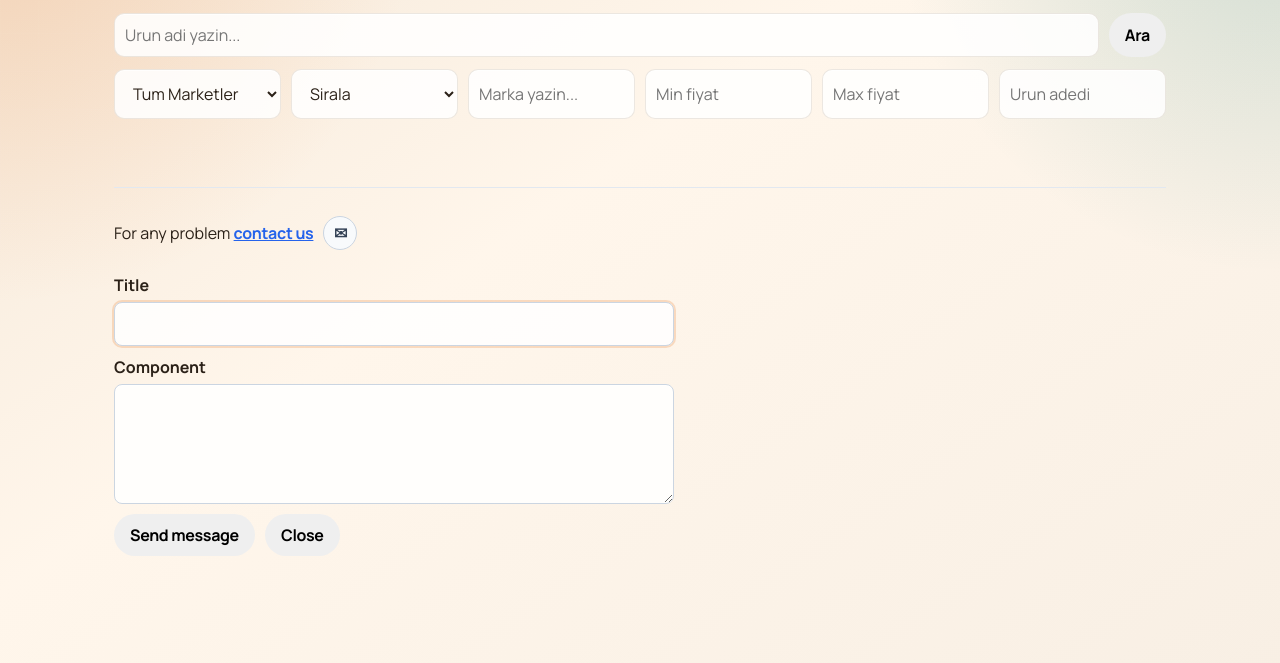
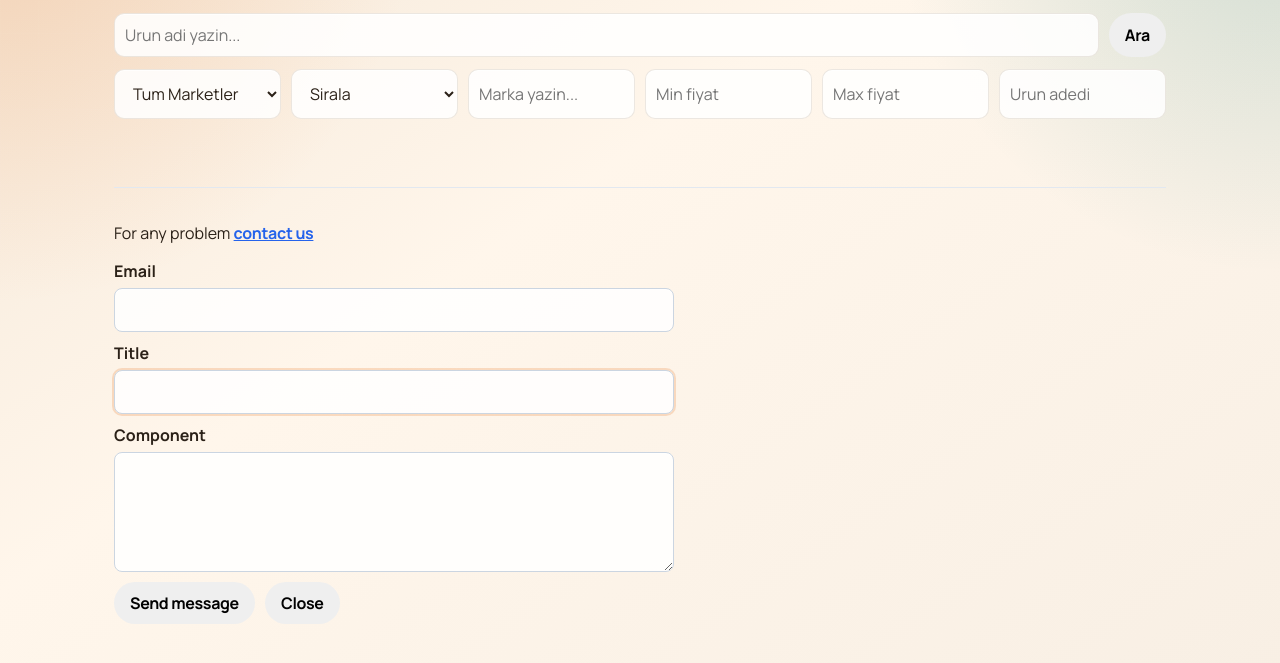
Before and after one commit to HADINAJIISTHEBEDT/market-scraper, a website: page index.html in a window 1280 px wide. Both pictures are taken after a click on the button "contact us". Shown: the part 119-782 px from the top of the page. Drawn offline with Linux system fonts and the light colour scheme.

Commit message:
Require email in contact form

```diff
--- a/frontend.js
+++ b/frontend.js
@@ -151,12 +151,11 @@ const I18N = {
     },
     contactPrompt: "For any problem ",
     contactButton: "contact us",
+    contactEmail: "Email",
     contactTitle: "Title",
     contactComponent: "Component",
     contactSubmit: "Send message",
     contactClose: "Close",
-    replyInfo: "You can read the replied emails there. To send a message press on contact us.",
-    replyInfoLabel: "Email replies",
   },
   en: {
     title: "Market Product Search",
@@ -186,12 +185,11 @@ const I18N = {
     },
     contactPrompt: "For any problem ",
     contactButton: "contact us",
+    contactEmail: "Email",
     contactTitle: "Title",
     contactComponent: "Component",
     contactSubmit: "Send message",
     contactClose: "Close",
-    replyInfo: "You can read the replied emails there. To send a message press on contact us.",
-    replyInfoLabel: "Email replies",
   },
   ar: {
     title: "بحث منتجات السوق",
@@ -220,12 +218,11 @@ const I18N = {
     },
     contactPrompt: "For any problem ",
     contactButton: "contact us",
+    contactEmail: "Email",
     contactTitle: "Title",
     contactComponent: "Component",
     contactSubmit: "Send message",
     contactClose: "Close",
-    replyInfo: "You can read the replied emails there. To send a message press on contact us.",
-    replyInfoLabel: "Email replies",
   },
 };
 
@@ -327,21 +324,19 @@ function applyLanguage() {
 
   const contactPrompt = document.getElementById("contactPrompt");
   const contactToggle = document.getElementById("contactToggle");
+  const contactEmailLabel = document.getElementById("contactEmailLabel");
   const contactTitleLabel = document.getElementById("contactTitleLabel");
   const contactComponentLabel = document.getElementById("contactComponentLabel");
   const contactSubmit = document.getElementById("contactSubmit");
   const contactClose = document.getElementById("contactClose");
-  const replyInfo = document.getElementById("replyInfo");
-  const replyInfoToggle = document.getElementById("replyInfoToggle");
 
   if (contactPrompt) contactPrompt.textContent = t("contactPrompt");
   if (contactToggle) contactToggle.textContent = t("contactButton");
+  if (contactEmailLabel) contactEmailLabel.textContent = t("contactEmail");
   if (contactTitleLabel) contactTitleLabel.textContent = t("contactTitle");
   if (contactComponentLabel) contactComponentLabel.textContent = t("contactComponent");
   if (contactSubmit) contactSubmit.textContent = t("contactSubmit");
   if (contactClose) contactClose.textContent = t("contactClose");
-  if (replyInfo) replyInfo.textContent = t("replyInfo");
-  if (replyInfoToggle) replyInfoToggle.setAttribute("aria-label", t("replyInfoLabel"));
 }
 
 function getFilters() {
@@ -586,8 +581,6 @@ window.addEventListener("DOMContentLoaded", () => {
   const contactToggle = document.getElementById("contactToggle");
   const contactFormWrap = document.getElementById("contactFormWrap");
   const contactClose = document.getElementById("contactClose");
-  const replyInfoToggle = document.getElementById("replyInfoToggle");
-  const replyInfo = document.getElementById("replyInfo");
   if (contactToggle && contactFormWrap) {
     contactToggle.addEventListener("click", () => {
       const shouldOpen = contactFormWrap.hidden;
@@ -600,9 +593,4 @@ window.addEventListener("DOMContentLoaded", () => {
       contactFormWrap.hidden = true;
     });
   }
-  if (replyInfoToggle && replyInfo) {
-    replyInfoToggle.addEventListener("click", () => {
-      replyInfo.hidden = !replyInfo.hidden;
-    });
-  }
 });
--- a/index.html
+++ b/index.html
@@ -82,12 +82,6 @@
         margin-top: 32px;
         padding: 18px 0 4px;
       }
-      .contact-top {
-        align-items: center;
-        display: flex;
-        flex-wrap: wrap;
-        gap: 10px;
-      }
       .contact-link {
         background: none;
         border: 0;
@@ -97,23 +91,6 @@
         font-weight: 700;
         padding: 0;
         text-decoration: underline;
-      }
-      .email-icon-btn {
-        align-items: center;
-        background: #f8fafc;
-        border: 1px solid #cbd5e1;
-        border-radius: 999px;
-        color: #334155;
-        cursor: pointer;
-        display: inline-flex;
-        font-size: 16px;
-        height: 34px;
-        justify-content: center;
-        width: 34px;
-      }
-      .reply-note {
-        color: #475569;
-        margin: 8px 0 0;
       }
       .contact-form {
         display: grid;
@@ -191,15 +168,15 @@
     <p id="status"></p>
     <div id="results"></div>
     <footer class="contact-area">
-      <div class="contact-top">
-        <p><span id="contactPrompt">For any problem </span><button id="contactToggle" class="contact-link" type="button">contact us</button></p>
-        <button id="replyInfoToggle" class="email-icon-btn" type="button" aria-label="Email replies">&#9993;</button>
-      </div>
-      <p id="replyInfo" class="reply-note" hidden>You can read the replied emails there. To send a message press on contact us.</p>
+      <p><span id="contactPrompt">For any problem </span><button id="contactToggle" class="contact-link" type="button">contact us</button></p>
       <div id="contactFormWrap" hidden>
         <form class="contact-form" action="https://formsubmit.co/hadi.naji145@gmail.com" method="POST">
           <input type="hidden" name="_subject" value="Market scraper contact message" />
           <input type="hidden" name="_captcha" value="false" />
+          <label>
+            <span id="contactEmailLabel">Email</span>
+            <input id="contactEmailInput" name="email" type="email" required />
+          </label>
           <label>
             <span id="contactTitleLabel">Title</span>
             <input id="contactTitleInput" name="title" type="text" required />
```
